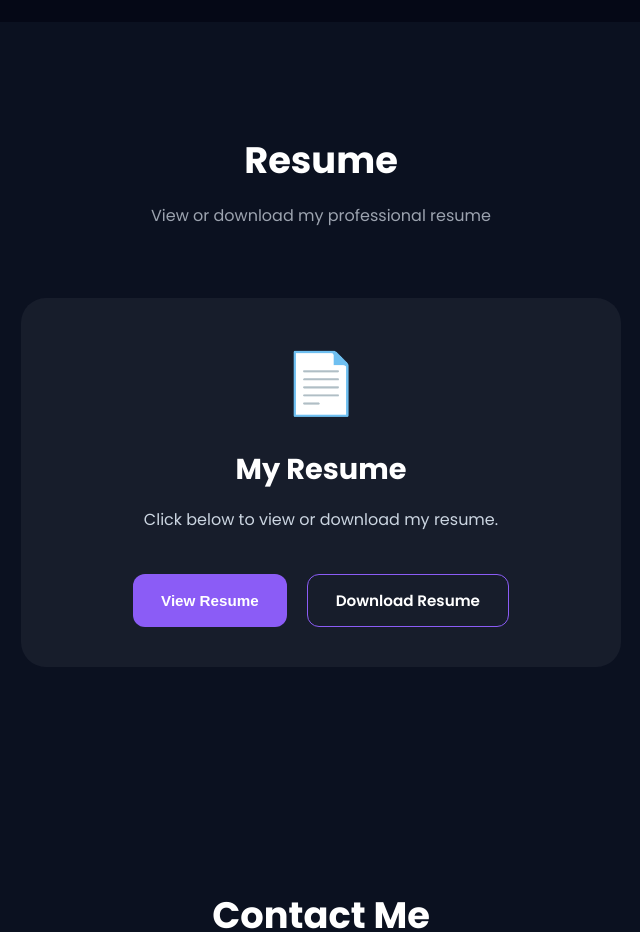
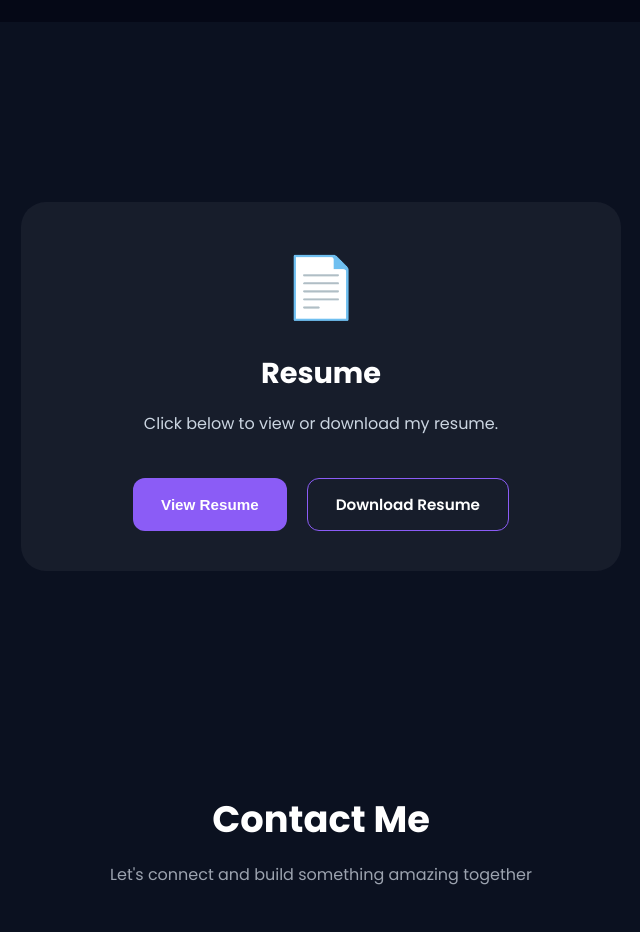
Before and after one commit to Cia-Soni/Cia-Portfolio, a plain HTML site: page index.html in a window 1280 px wide. Shown: the part 4880-5812 px from the top of the page, without its empty margins (319-959 px from the left). Drawn offline with Linux system fonts and the light colour scheme.

Commit message:
Update index.html

```diff
--- a/index.html
+++ b/index.html
@@ -529,11 +529,6 @@
 
   <div class="section-title">
 
-    <h2>Resume</h2>
-
-    <p>
-      View or download my professional resume
-    </p>
 
   </div>
 
@@ -547,7 +542,7 @@
 
       </div>
 
-      <h3>My Resume</h3>
+      <h3>Resume</h3>
 
       <p>
 
```
